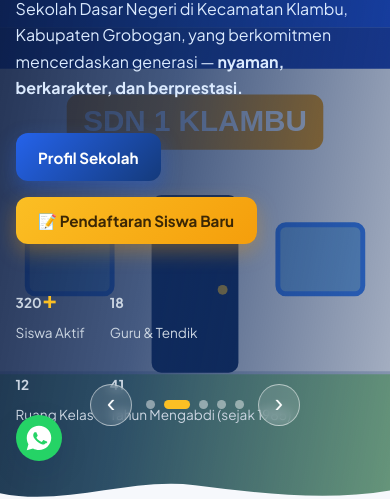
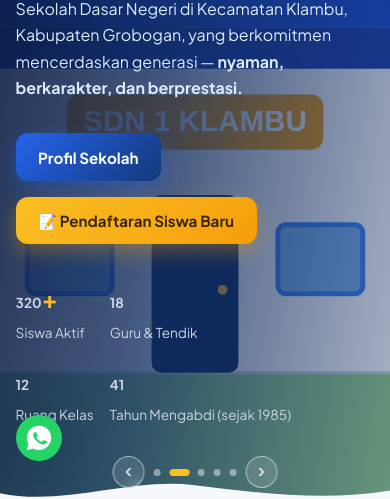
Before and after one commit to muhammadzaidun32-hub/sdn1klambu, a plain HTML site: page index.html in a window 390 px wide. Shown: the part 367-866 px from the top of the page. Drawn offline with Linux system fonts and the light colour scheme; no server answers.

Commit message:
Posisi kontrol slider di bawah tengah, rapi di HP

```diff
--- a/css/style.css
+++ b/css/style.css
@@ -81,8 +81,8 @@ nav.menu a.active{background:var(--blue-700);color:#fff}
 .hero::after{content:'';position:absolute;inset:0;background:linear-gradient(100deg,rgba(10,25,60,.92) 0%,rgba(15,42,92,.78) 45%,rgba(15,42,92,.35) 100%);z-index:1}
 
 /* kontrol slider: panah + titik — tengah bawah */
-.hero-slider-nav{position:absolute;bottom:4.6rem;left:50%;transform:translateX(-50%);display:flex;align-items:center;gap:.9rem;z-index:4}
-.hs-arrow{width:42px;height:42px;border-radius:50%;border:1.5px solid rgba(255,255,255,.55);background:rgba(255,255,255,.12);backdrop-filter:blur(6px);color:#fff;font-size:1.6rem;line-height:1;cursor:pointer;display:grid;place-items:center;transition:.25s;padding:0 0 3px}
+.hero-slider-nav{position:absolute;bottom:1.1rem;left:50%;transform:translateX(-50%);display:flex;align-items:center;gap:.8rem;z-index:4}
+.hs-arrow{width:38px;height:38px;border-radius:50%;border:1.5px solid rgba(255,255,255,.55);background:rgba(255,255,255,.12);backdrop-filter:blur(6px);color:#fff;font-size:1.6rem;line-height:1;cursor:pointer;display:grid;place-items:center;transition:.25s;padding:0 0 3px}
 .hs-arrow:hover{background:rgba(255,255,255,.3);transform:scale(1.08)}
 .hs-dots{display:flex;gap:.55rem;align-items:center}
 .hs-dot{width:9px;height:9px;border-radius:50%;border:none;background:rgba(255,255,255,.45);cursor:pointer;transition:.3s;padding:0}
@@ -277,6 +277,10 @@ footer{background:var(--blue-900);color:#b8c7e6;margin-top:5rem}
   .hero-stats{gap:1.4rem}
 }
 @media(max-width:768px){
+  .hero-slider-nav{bottom:.7rem;gap:.55rem}
+  .hs-arrow{width:32px;height:32px;font-size:1.3rem}
+  .hs-dot{width:7px;height:7px}
+  .hs-dot.active{width:20px}
   .brand img{width:44px;height:44px}
   .brand-text strong{font-size:.95rem}
   .brand-text span{font-size:.62rem}
```
